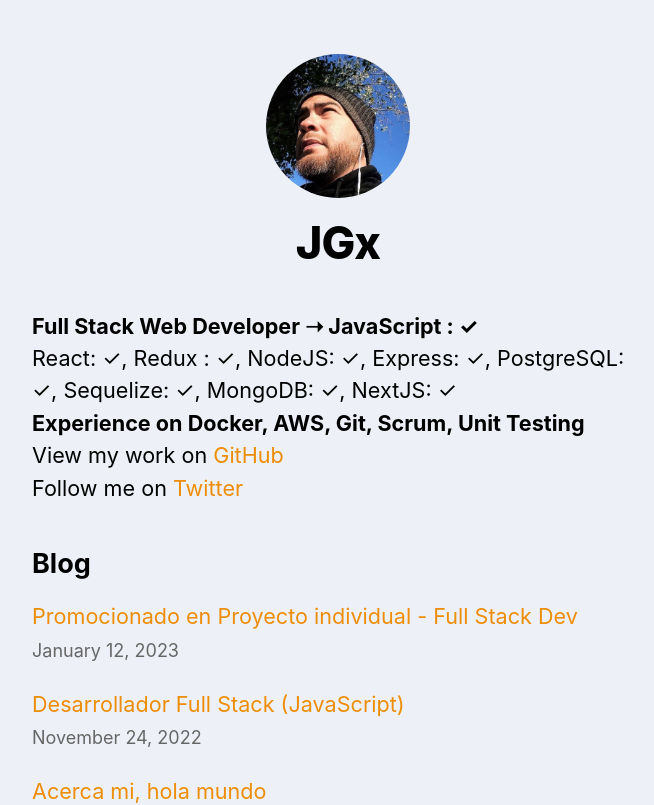
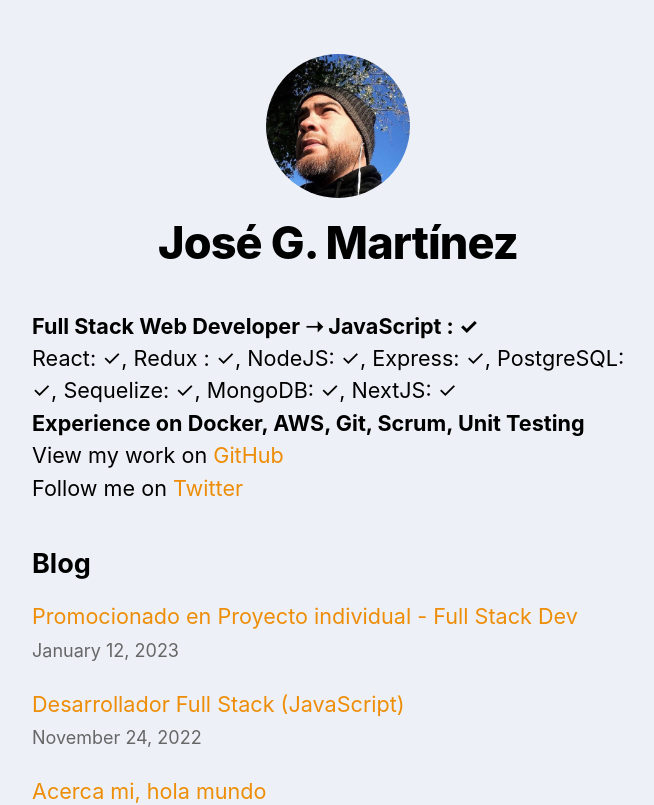
Before and after one commit to JoseGermanx/nextjs-blog, a Next.js app: page / in a window 1280 px wide. Shown: the top 805 px of the page, without its empty margins (302-956 px from the left). Built offline with nearby package versions, Linux system fonts and the light colour scheme.

Commit message:
CAmbio de nombre del web site

```diff
--- a/components/layout.js
+++ b/components/layout.js
@@ -7,8 +7,8 @@ import ContactForm from '../components/ContactForm'
 import Presentacion from '../components/Presentacion'
 
 
-const name = 'JGx';
-export const siteTitle = 'Personal blog de José Germán (jgxdev) desarrollando con Next.js';
+const name = 'José G. Martínez';
+export const siteTitle = 'Sitio personal de José Germán (jgxdev) desarrollado con Next.js';
 
 export default function Layout({ children, home }) {
   return (
```
